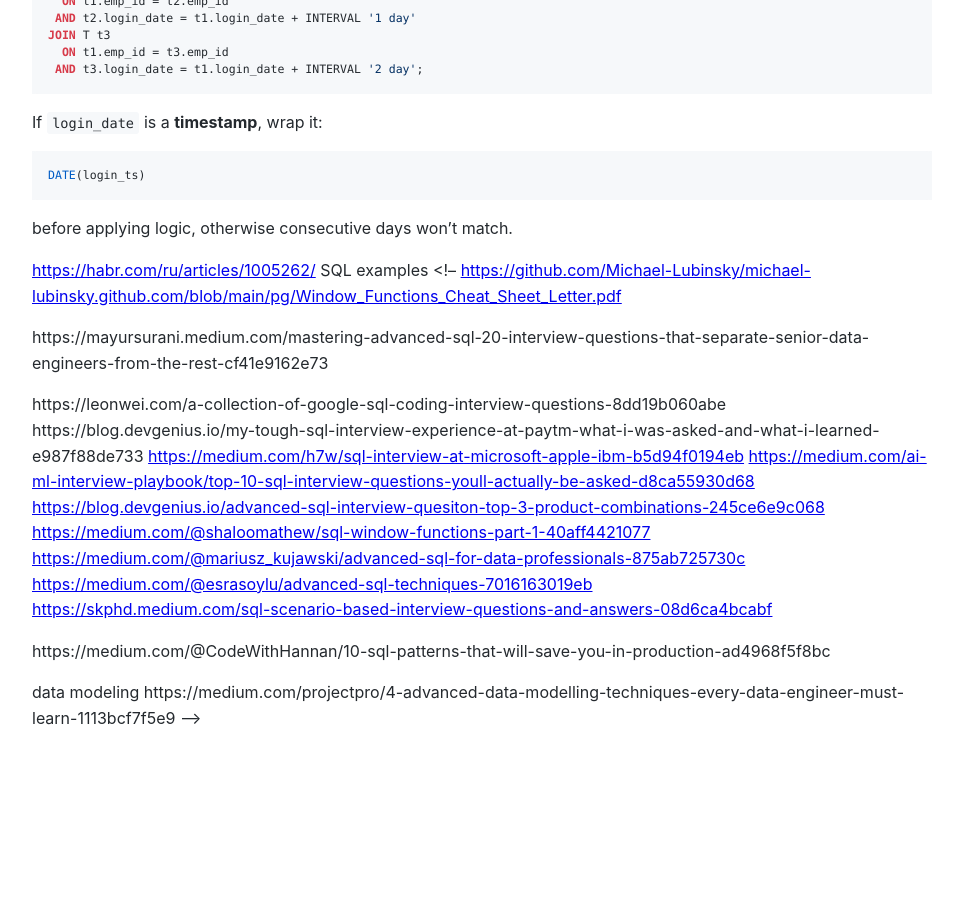
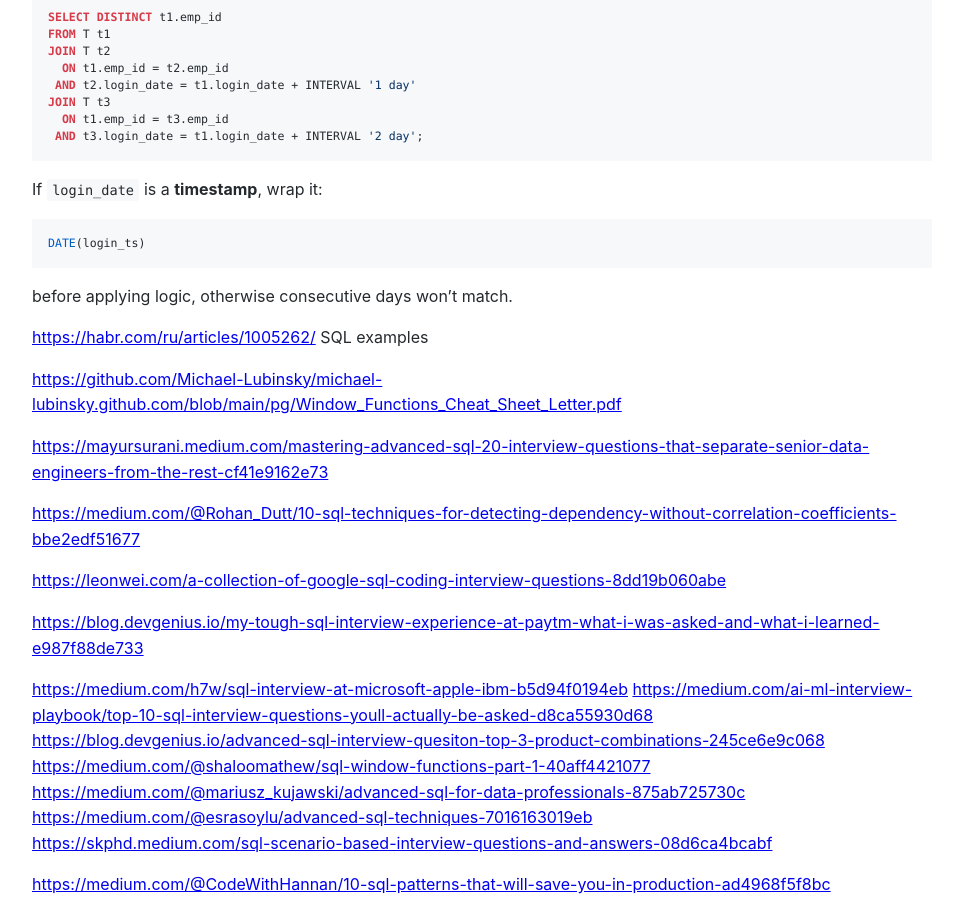
Before and after one commit to Michael-Lubinsky/michael-lubinsky.github.com, a Jekyll site: the page built from pg/sql.md, in a window 1280 px wide and 900 px high, scrolled down 24012 px. Shown: the whole window, without its empty margins (158-1115 px from the left). Built offline with Jekyll 4.4.1, drawn with Linux system fonts in a browser that asks for light colours; our own code applies the rules of GitHub Pages for plain Markdown files; before the commit the page ends 24780 px from its top, so only the background shows below that; some of the changed text lies outside the part shown.

Commit message:
Update sql.md

```diff
--- a/pg/sql.md
+++ b/pg/sql.md
@@ -6,9 +6,13 @@
 
 <https://datamethods.substack.com/p/sql-anti-patterns-you-should-avoid>
 
-<https://habr.com/ru/companies/otus/articles/942044/> PIVOT/UNPIVOT, CROSS APPLY/LATERAL , partial indexes
+<https://habr.com/ru/companies/otus/articles/942044/> PIVOT/UNPIVOT, CROSS APPLY/LATERAL, partial indexes
 
 <https://boringsql.com/posts/good-cte-bad-cte/> Very Good!
+
+Data modeling
+<https://medium.com/projectpro/4-advanced-data-modelling-techniques-every-data-engineer-must-learn-1113bcf7f5e9>
+
 
 ### COUNT_IF
 
@@ -1199,13 +1203,17 @@
 
 
 <https://habr.com/ru/articles/1005262/> SQL examples
-<!--
+
 <https://github.com/Michael-Lubinsky/michael-lubinsky.github.com/blob/main/pg/Window_Functions_Cheat_Sheet_Letter.pdf>
 
-https://mayursurani.medium.com/mastering-advanced-sql-20-interview-questions-that-separate-senior-data-engineers-from-the-rest-cf41e9162e73
+<https://mayursurani.medium.com/mastering-advanced-sql-20-interview-questions-that-separate-senior-data-engineers-from-the-rest-cf41e9162e73>
 
-https://leonwei.com/a-collection-of-google-sql-coding-interview-questions-8dd19b060abe
-https://blog.devgenius.io/my-tough-sql-interview-experience-at-paytm-what-i-was-asked-and-what-i-learned-e987f88de733
+<https://medium.com/@Rohan_Dutt/10-sql-techniques-for-detecting-dependency-without-correlation-coefficients-bbe2edf51677>
+
+<https://leonwei.com/a-collection-of-google-sql-coding-interview-questions-8dd19b060abe>
+
+<https://blog.devgenius.io/my-tough-sql-interview-experience-at-paytm-what-i-was-asked-and-what-i-learned-e987f88de733>
+
 <https://medium.com/h7w/sql-interview-at-microsoft-apple-ibm-b5d94f0194eb>
 <https://medium.com/ai-ml-interview-playbook/top-10-sql-interview-questions-youll-actually-be-asked-d8ca55930d68>
 <https://blog.devgenius.io/advanced-sql-interview-quesiton-top-3-product-combinations-245ce6e9c068>
@@ -1214,8 +1222,4 @@
 <https://medium.com/@esrasoylu/advanced-sql-techniques-7016163019eb>
 <https://skphd.medium.com/sql-scenario-based-interview-questions-and-answers-08d6ca4bcabf>
 
-https://medium.com/@CodeWithHannan/10-sql-patterns-that-will-save-you-in-production-ad4968f5f8bc
-
-data modeling
-https://medium.com/projectpro/4-advanced-data-modelling-techniques-every-data-engineer-must-learn-1113bcf7f5e9
--->
+<https://medium.com/@CodeWithHannan/10-sql-patterns-that-will-save-you-in-production-ad4968f5f8bc>
```
